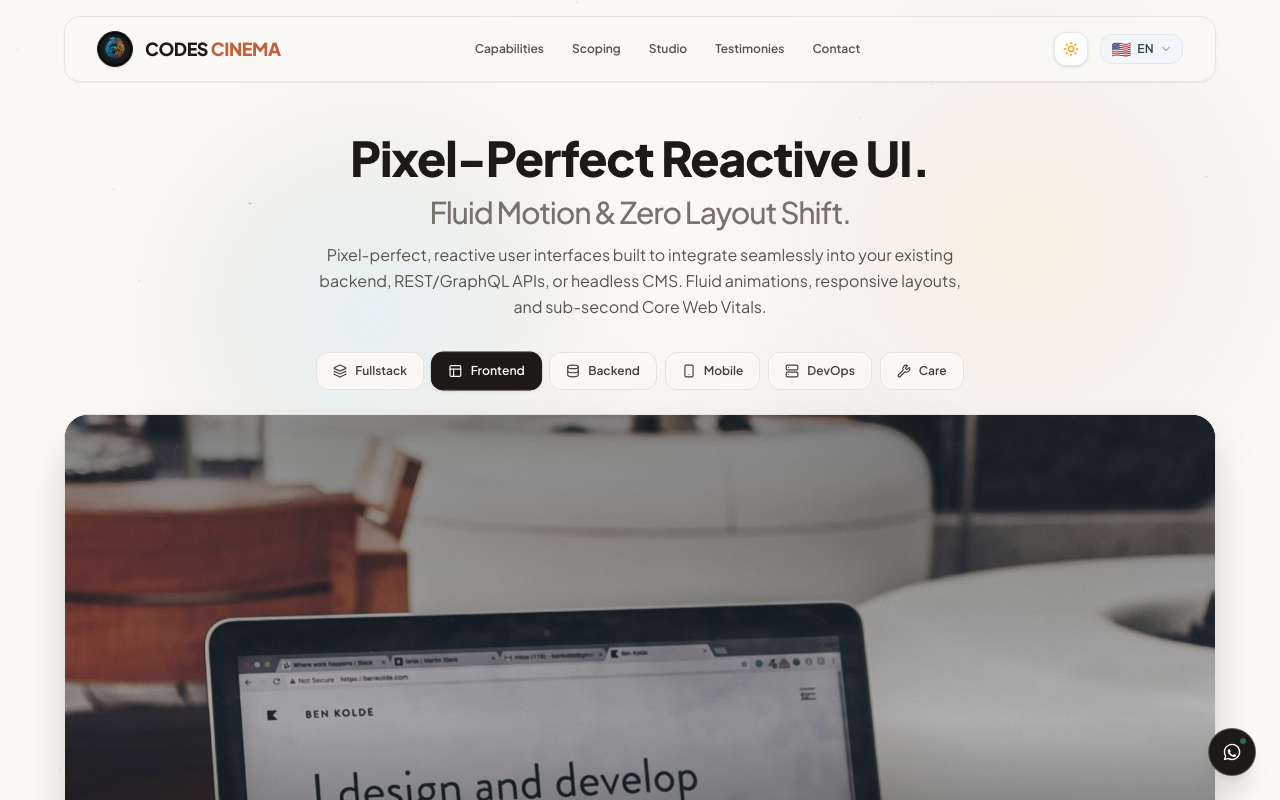
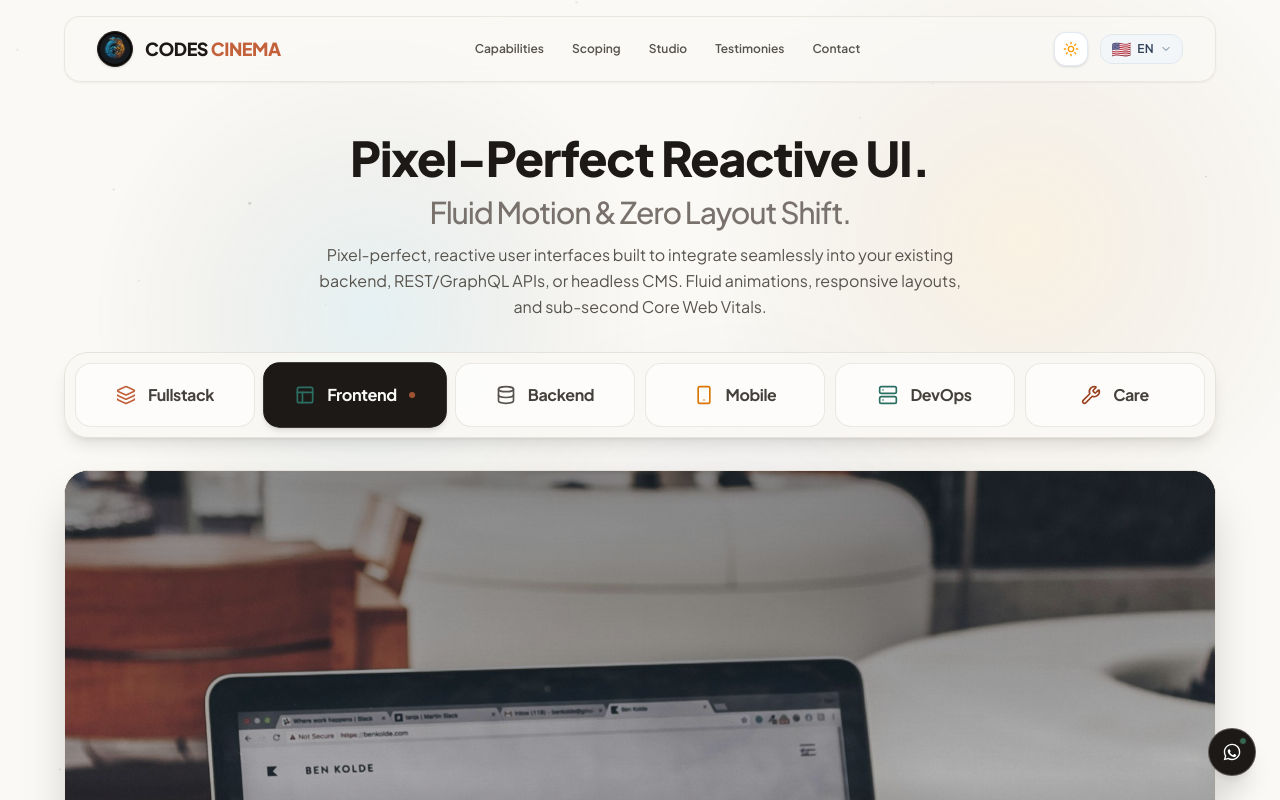
Before and after one commit to chilavet/code-cinema-studios, a React (Vite) app: page / in a window 1280 px wide. Shown: the top 800 px of the page. Built offline with nearby package versions, Linux system fonts and the light colour scheme.

Commit message:
style: expand horizontal switcher deck to full width with larger buttons and typography

```diff
--- a/src/components/Hero.jsx
+++ b/src/components/Hero.jsx
@@ -278,8 +278,9 @@ export default function Hero() {
           </div>
         </div>
 
-        {/* 6 Disciplines Interactive Switcher Deck (Horizontal Tabs Bar) */}
-        <div className="mb-6 flex flex-wrap justify-center gap-2 max-w-5xl mx-auto">
+        {/* Expanded 6 Disciplines Interactive Switcher Deck (Longer & Bigger) */}
+        <div className="w-full max-w-7xl mx-auto mb-8 p-2 sm:p-2.5 rounded-2xl sm:rounded-3xl bg-[#FAF8F5]/85 dark:bg-[#181614]/85 backdrop-blur-md border border-[#E7E2DB] dark:border-[#2C2825] shadow-lg">
+          <div className="grid grid-cols-2 sm:grid-cols-3 lg:grid-cols-6 gap-2 sm:gap-2.5 w-full">
             {tabConfigs.map((tab) => {
               const Icon = tab.icon;
               const isSelected = activeTab === tab.id;
@@ -293,17 +294,23 @@ export default function Hero() {
                     setIsPaused(true);
                   }}
                   onMouseLeave={() => setIsPaused(false)}
-                className={`relative px-4 py-2.5 rounded-xl text-xs font-semibold transition-all duration-200 cursor-pointer flex items-center gap-2 border overflow-hidden ${
+                  className={`relative py-3.5 sm:py-4 px-3 sm:px-5 rounded-xl sm:rounded-2xl min-h-[56px] sm:min-h-[64px] font-bold transition-all duration-200 cursor-pointer flex items-center justify-center gap-2.5 sm:gap-3 border overflow-hidden ${
                     isSelected
-                    ? 'bg-stone-900 text-stone-50 dark:bg-[#FAF8F5] dark:text-stone-950 border-stone-900 dark:border-stone-100 shadow-sm scale-102'
-                    : 'bg-[#FAF8F5] dark:bg-[#1C1A18] text-stone-700 dark:text-stone-300 border-[#E7E2DB] dark:border-[#2C2825] hover:bg-[#F2EFE9] dark:hover:bg-[#252220]'
+                      ? 'bg-stone-900 text-stone-50 dark:bg-[#FAF8F5] dark:text-stone-950 border-stone-900 dark:border-stone-100 shadow-md scale-[1.02]'
+                      : 'bg-white/60 dark:bg-[#1F1C1A]/60 text-stone-700 dark:text-stone-300 border-[#E7E2DB]/80 dark:border-[#2C2825]/80 hover:bg-[#F2EFE9] dark:hover:bg-[#252220] hover:border-stone-400/40 dark:hover:border-stone-600/40'
                   }`}
                 >
-                <Icon className="w-3.5 h-3.5 shrink-0" />
-                <span className="truncate">{tab.label}</span>
+                  <Icon className={`w-4.5 h-4.5 sm:w-5 sm:h-5 shrink-0 ${isSelected ? (tab.color.includes('text-[#C2613A]') ? 'text-[#E07A5F]' : tab.color) : tab.color}`} />
+                  <span className="text-xs sm:text-sm md:text-base tracking-tight font-bold truncate">
+                    {tab.label}
+                  </span>
+                  {isSelected && (
+                    <span className="w-1.5 h-1.5 rounded-full bg-[#C2613A] dark:bg-[#E07A5F] shrink-0 animate-pulse" />
+                  )}
                 </button>
               );
             })}
+          </div>
         </div>
 
         {/* Full-Screen Majestic Living Display Area */}
```
Lines whose indentation alone changed are shown as unchanged.
